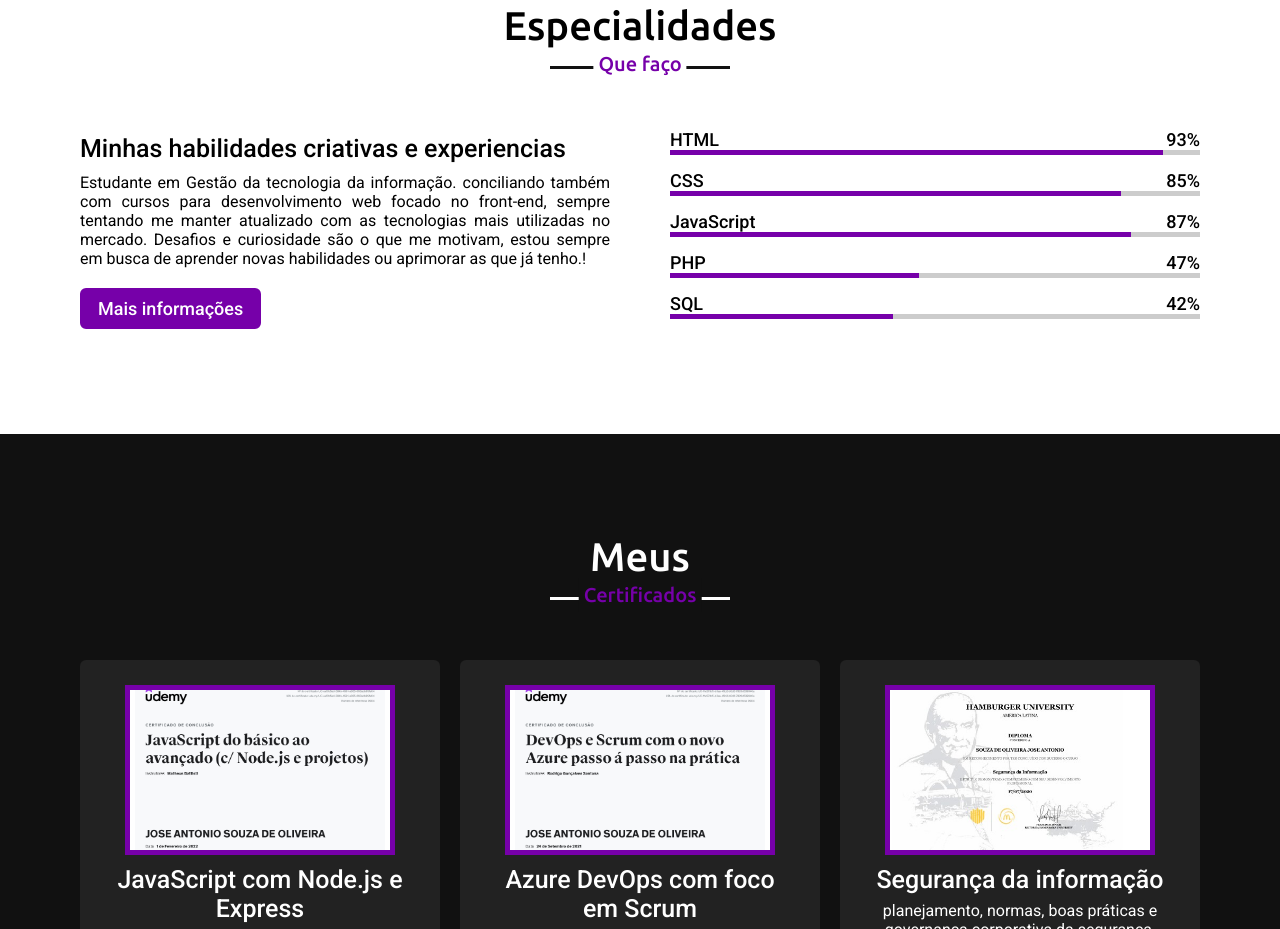
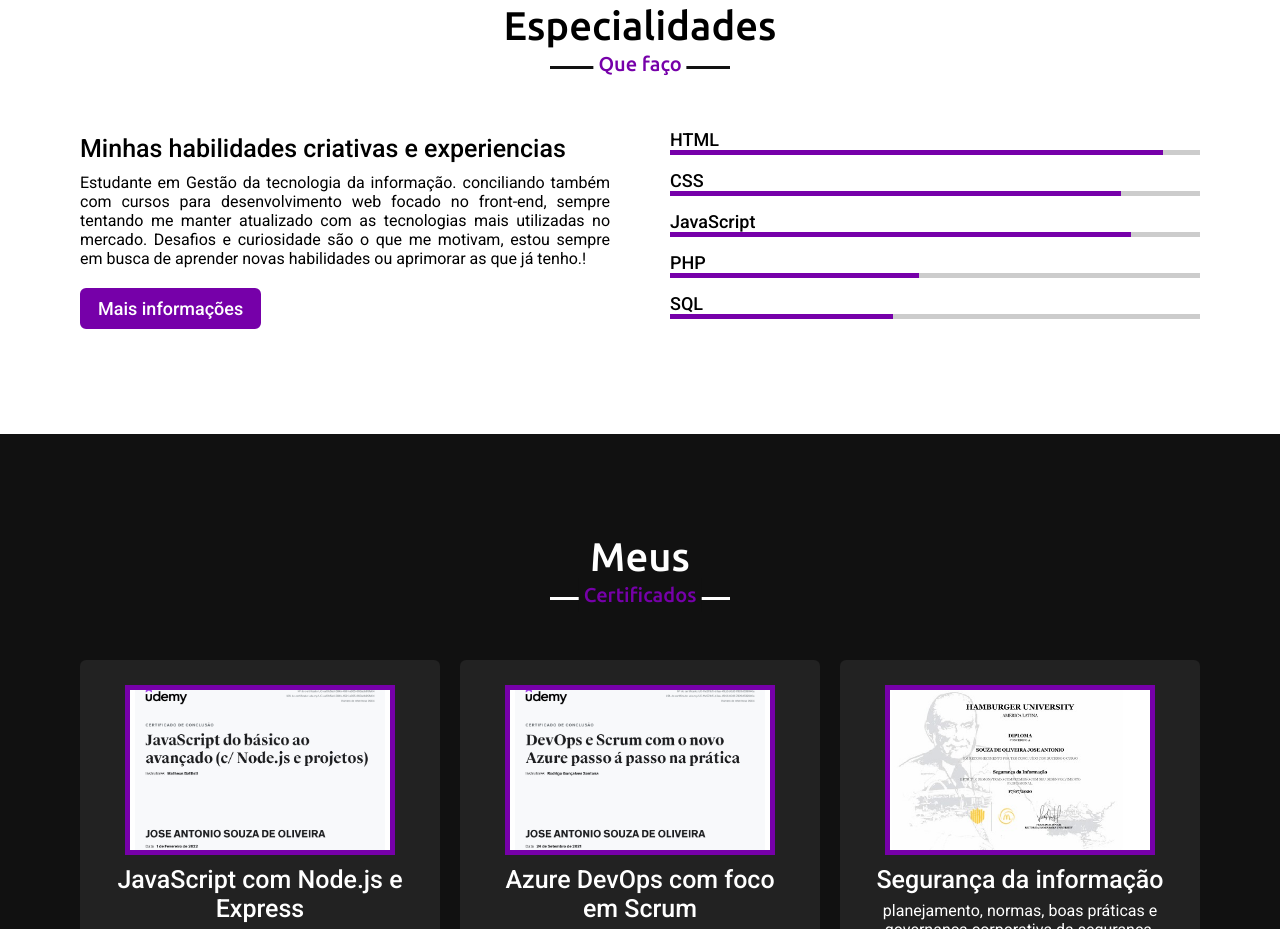
Before and after one commit to JoseOl1ve1ra/JoseOl1ve1ra-portfolio, a plain HTML site: page index.html in a window 1280 px wide. Shown: the part 2113-3042 px from the top of the page. Drawn offline with nearby package versions, Linux system fonts and the light colour scheme.

Commit message:
Update index.html

```diff
--- a/index.html
+++ b/index.html
@@ -123,35 +123,35 @@
                    <div class="bars">
                        <div class="info">
                            <span>HTML</span>
-                           <span>93%</span>
+                           <span></span>
                        </div>
                        <div class="line html"></div>
                    </div>
                    <div class="bars">
                     <div class="info">
                         <span>CSS</span>
-                        <span>85%</span>
+                        <span></span>
                     </div>
                     <div class="line css"></div>
                 </div>
                 <div class="bars">
                     <div class="info">
                         <span>JavaScript</span>
-                        <span>87%</span>
+                        <span></span>
                     </div>
                     <div class="line js"></div>
                 </div>
                 <div class="bars">
                     <div class="info">
                         <span>PHP</span>
-                        <span>47%</span>
+                        <span></span>
                     </div>
                     <div class="line php"></div>
                 </div>
                 <div class="bars">
                     <div class="info">
                         <span>SQL</span>
-                        <span>42%</span>
+                        <span></span>
                     </div>
                     <div class="line mysql"></div>
                 </div>
```
